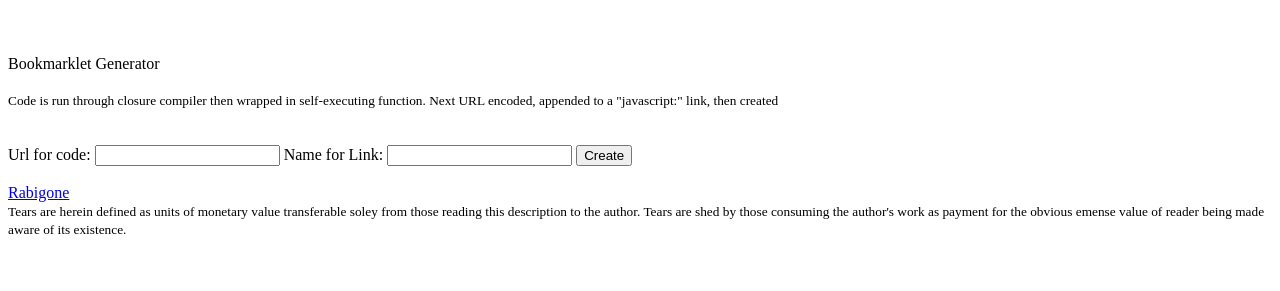
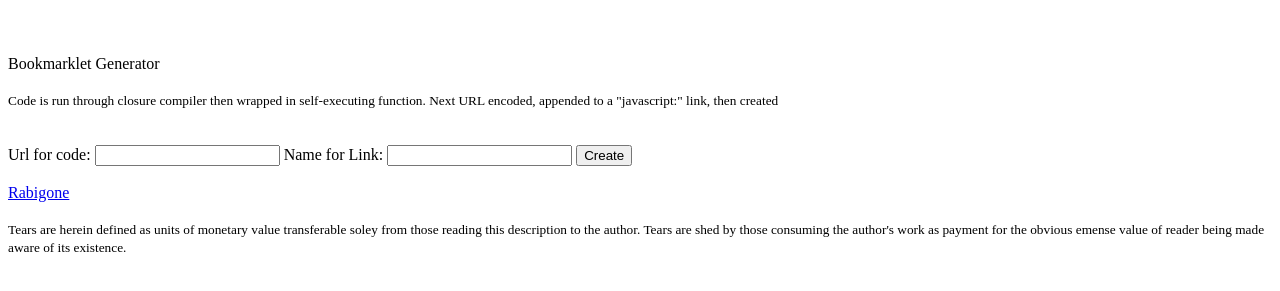
Before and after one commit to FesterCluck/festercluck.github.io, a plain HTML site: page index.html in a window 1280 px wide. Shown: the part 61-352 px from the top of the page. Drawn offline with nearby package versions, Linux system fonts and the light colour scheme.

Commit message:
Update index.html

```diff
--- a/index.html
+++ b/index.html
@@ -27,7 +27,7 @@ Name for Link: <input type="text" id="link_title"/>
 <br/><br/>
 <output>
 <a href="javascript:(function()%7Bwindow.rabigone%3Dnew%20function()%7Bthis.posts%3D%24(%22a.p-nickname%5Bhref%5E%3D'%2F%40unixrab'%5D%22)%3Bthis.replies%3Dthis.posts.closest(%22.reply%22)%3Bthis.comments%3Dthis.posts.closest(%22.comment%22)%3Bthis.mentions%3D%24(%22*%3Acontains('unixrab')%3Anot(%3Ahas(%3Acontains('unixrab')))%22)%3Bthis.hide%3Dfunction()%7Bthis.replies.hide()%3Bthis.comments.hide()%7D%3Bthis.show%3Dfunction()%7Bthis.replies.show()%3Bthis.comments.show()%7D%3Bthis.goat%3Dfunction(a)%7Ba%3Fthis.mentions.map(function()%7Bthis.innerText%3Dthis.innerText.replace(%22g04t%22%2C%22unixrab%22)%7D)%3Athis.mentions.map(function()%7Bthis.innerText%3D%0Athis.innerText.replace(%22unixrab%22%2C%22g04t%22)%7D)%7D%3Bthis.all%3Dfunction()%7Bthis.hide()%3Bthis.goat()%7D%3Bthis.off%3Dfunction()%7Bthis.show()%3Bthis.goat(!0)%7D%7D%3Bwindow.rabigone.all()%7D)()%3B%0A">Rabigone</a>
-</output><br/>
+</output><br/><br/>
 <small>Tears are herein defined as units of monetary value transferable soley from those reading this description to the author. Tears are shed by those consuming the author's work as payment for the obvious emense value of reader being made aware of its existence. </small>
 </body>
 </html>
```
